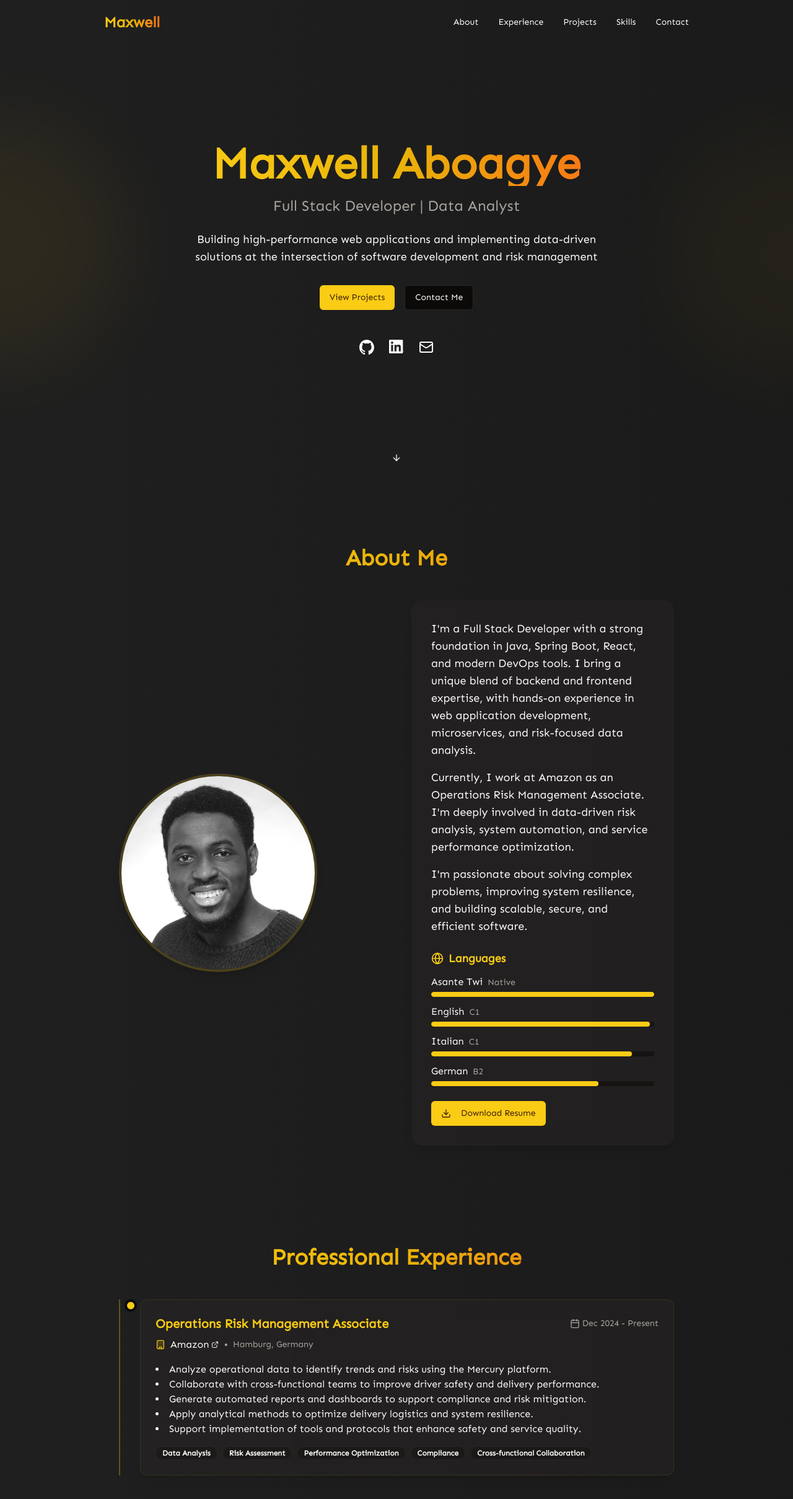
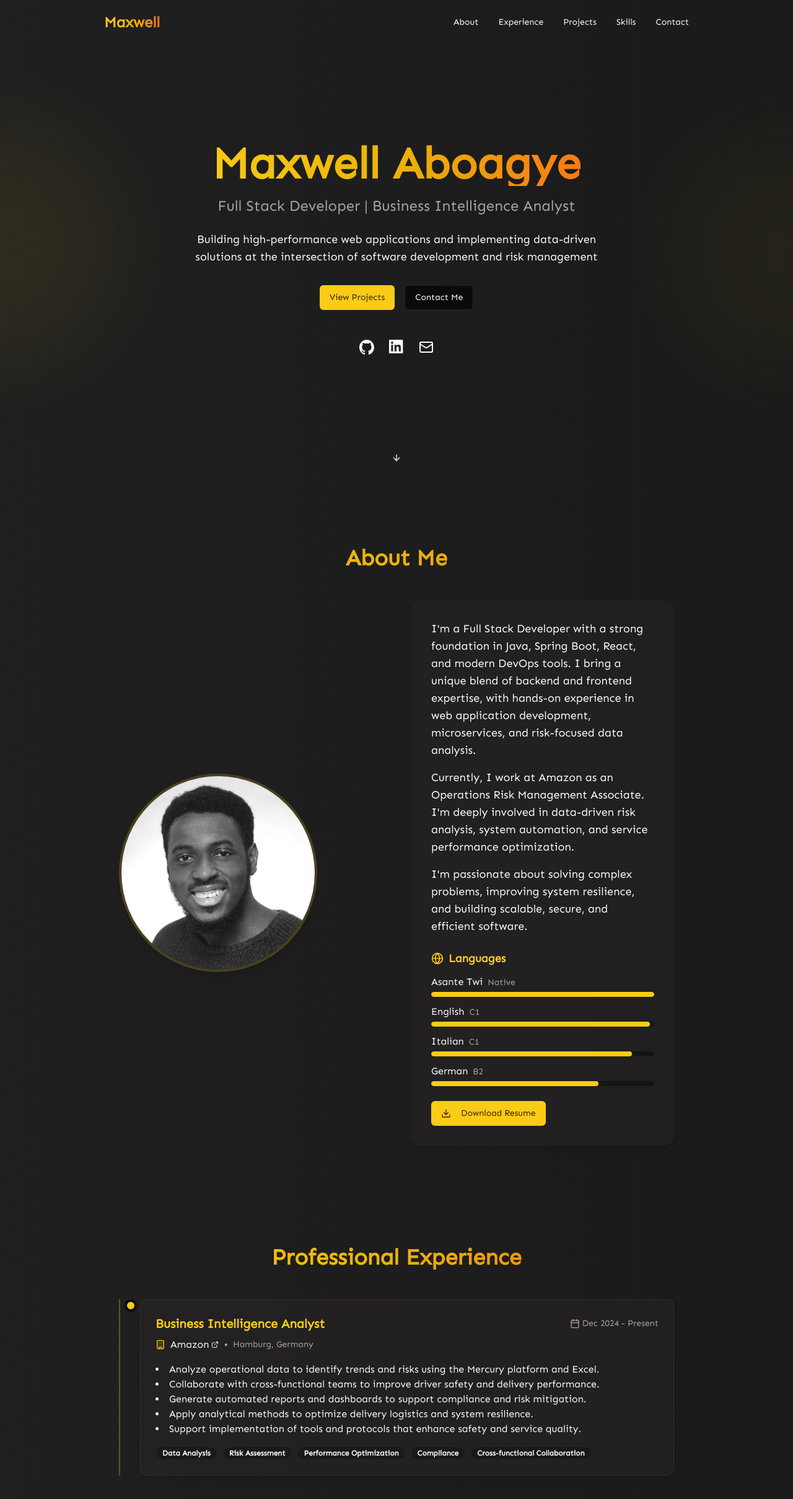
Before and after one commit to Maxxy21/portfolio, a Next.js app: page / in a window 1280 px wide. Shown: the top 2418 px of the page at 62% size. Built offline with nearby package versions, Linux system fonts and the light colour scheme.

Commit message:
changed the title of the job

```diff
--- a/src/components/sections/experience.tsx
+++ b/src/components/sections/experience.tsx
@@ -9,12 +9,12 @@ import Link from "next/link";
 
 const experiences = [
     {
-        title: "Operations Risk Management Associate",
+        title: "Business Intelligence Analyst",
         company: "Amazon",
         location: "Hamburg, Germany",
         period: "Dec 2024 - Present",
         description: [
-            "Analyze operational data to identify trends and risks using the Mercury platform.",
+            "Analyze operational data to identify trends and risks using the Mercury platform and Excel.",
             "Collaborate with cross-functional teams to improve driver safety and delivery performance.",
             "Generate automated reports and dashboards to support compliance and risk mitigation.",
             "Apply analytical methods to optimize delivery logistics and system resilience.",
--- a/src/components/sections/hero.tsx
+++ b/src/components/sections/hero.tsx
@@ -28,7 +28,7 @@ const HeroSection = () => {
                     Maxwell Aboagye
                 </h1>
                 <p className="text-xl md:text-2xl mb-6 text-muted-foreground">
-                    Full Stack Developer | Data Analyst
+                    Full Stack Developer | Business Intelligence Analyst
                 </p>
                 <p className="text-lg max-w-2xl mx-auto mb-8 text-secondary-foreground">
                     Building high-performance web applications and implementing data-driven solutions
```
